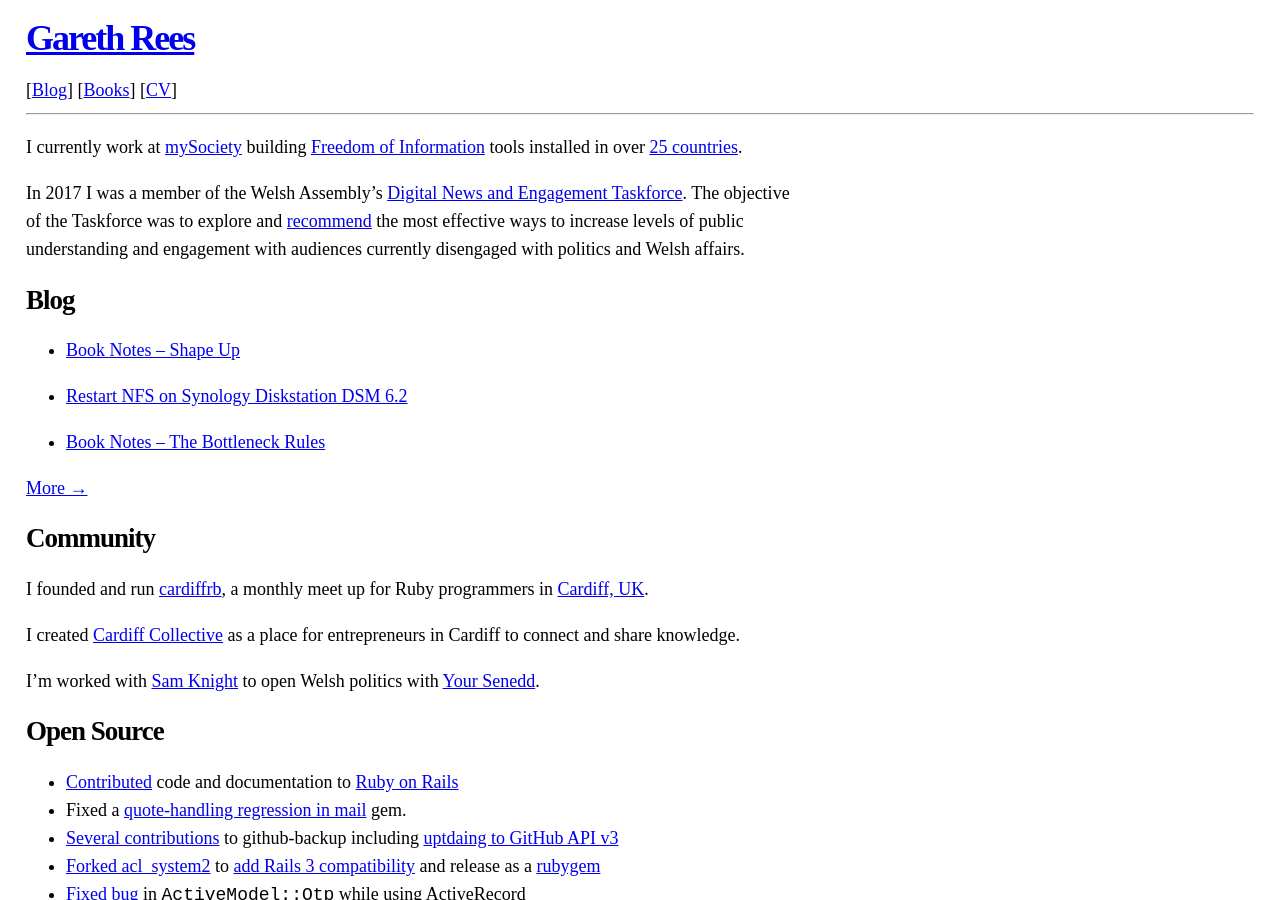
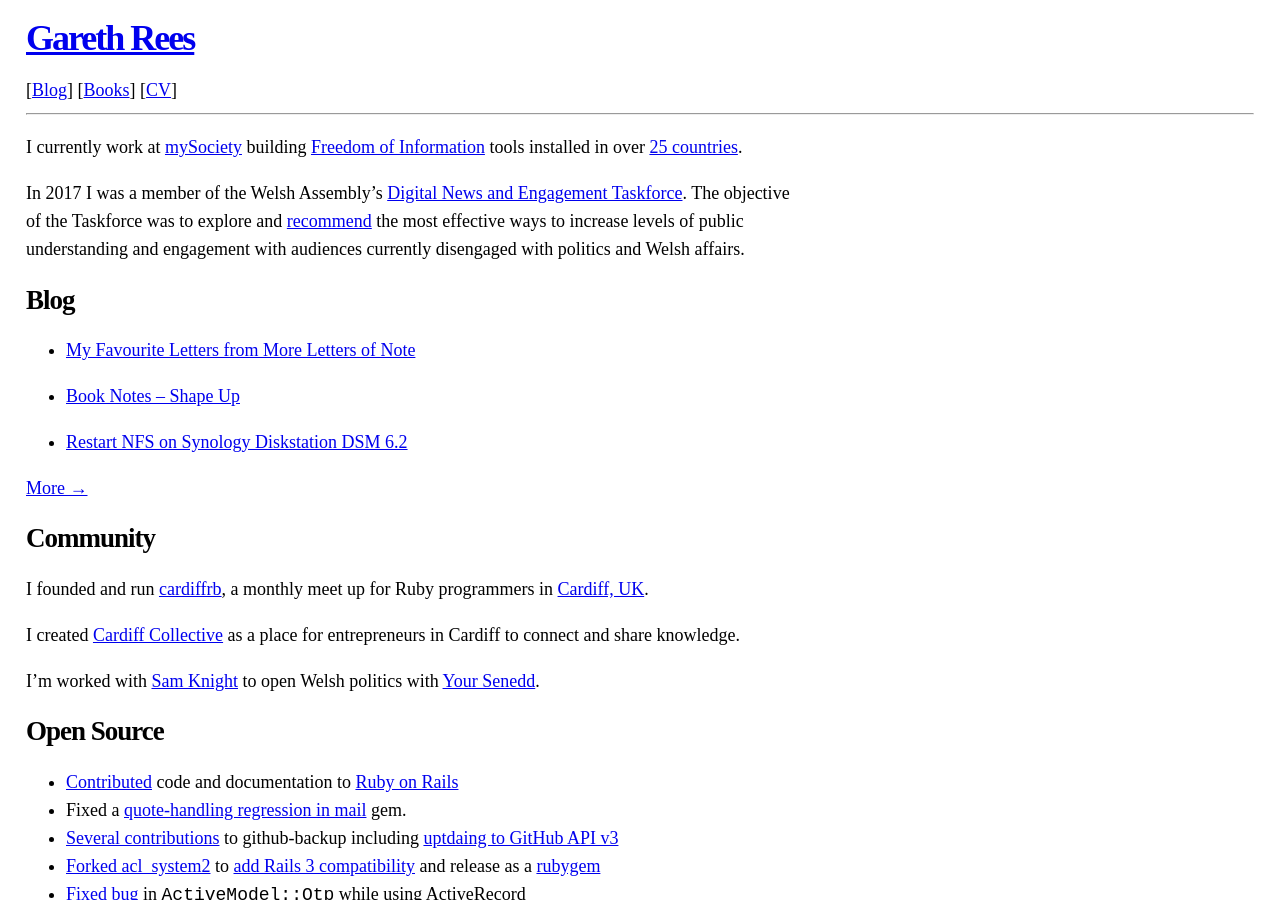
Before and after one commit to garethrees/garethrees.github.com, a Jekyll site: the page built from index.md, in a window 1280 px wide and 900 px high. Built offline with Jekyll 4.4.1, drawn with Linux system fonts in a browser that asks for light colours; some of the changed lines change nothing that is shown.

Commit message:
My Favourite letters from More Letters of Note

```diff
--- a/_data/books.yml
+++ b/_data/books.yml
@@ -44,6 +44,7 @@
   post: /2016/08/20/book-notes-so-good-they-cant-ignore-you
   note: re-read
 - title: More Letters of Note
+  post: /2019/10/13/my-favourite-letters-from-more-letters-of-note
   note: Finished 2019
 - title: The Oregon Experiment
 - title: Show Your Work!
--- /dev/null
+++ b/_posts/2019-10-13-my-favourite-letters-from-more-letters-of-note.md
@@ -0,0 +1,32 @@
+---
+layout: post
+title: My Favourite Letters from More Letters of Note
+---
+
+# {{ page.title }}
+
+![Book Cover of More Letters of Note!](/images/posts/more-letters-of-note.jpg)
+
+## 1. Let us blaze new trails
+
+> Our agency is getting big. That’s something to be happy about. But it’s something to worry about, too, and I don’t mind telling you I’m damned worried. I’m worried that we’re going to fall into the trap of bigness, that we’re going to worship techniques instead of substance, that we’re going to follow history instead of making it…
+>
+> – <http://www.lettersofnote.com/2013/06/let-us-blaze-new-trails.html>
+
+A really interesting letter about how, as organisations grow, the original culture erodes.
+
+It reminds me of this clip on "[Why companies fail](https://www.youtube.com/watch?v=fuZ6ypueK8M)" from [Steve Jobs - The Lost Interview](https://www.youtube.com/watch?v=TRZAJY23xio).
+
+<iframe width="560" height="315" src="https://www.youtube-nocookie.com/embed/fuZ6ypueK8M" frameborder="0" allow="accelerometer; autoplay; encrypted-media; gyroscope; picture-in-picture" allowfullscreen></iframe>
+
+## 2. I don't enjoy this war one bit
+
+> Maybe what I want to hear is that this prenominate war is natural and necessary and a sign of Towering Intellect: maybe I want a pep-talk, because I have to tell you I don't enjoy this war one bit. **I think my fiction is better than it was, but writing is also less Fun than it was**. I have a lot of dread and terror and inadequacy-shit, now, when I'm trying to write. I didn't used to. Maybe the terror is part of the necessary reverence, and maybe it's an inescapable part of the growing-up-as-a-writer-or-whatever process; but it can't -- cannot -- be the goal and terminus of that process. In other words there must be some way to turn terror into Respect and dread into a kind of stolidly productive humility.
+>
+> – <http://web.archive.org/web/20150429231845/http://www.lettersofnote.com/2012/02/i-dont-enjoy-this-war-one-bit.html>
+
+This certainly feels true to me.
+
+I used to spin up a new [Rails](https://rubyonrails.org) app on an almost weekly basis to try out an idea or learn a new technique. My programing skills are now far better than they've ever been, but I can't remember the last time I felt excited about a new app in the same way as I used to.
+
+I think now the fun is more in doing less, but with higher quality.
```
Also changed, not shown: images/posts/more-letters-of-note.jpg (added).
